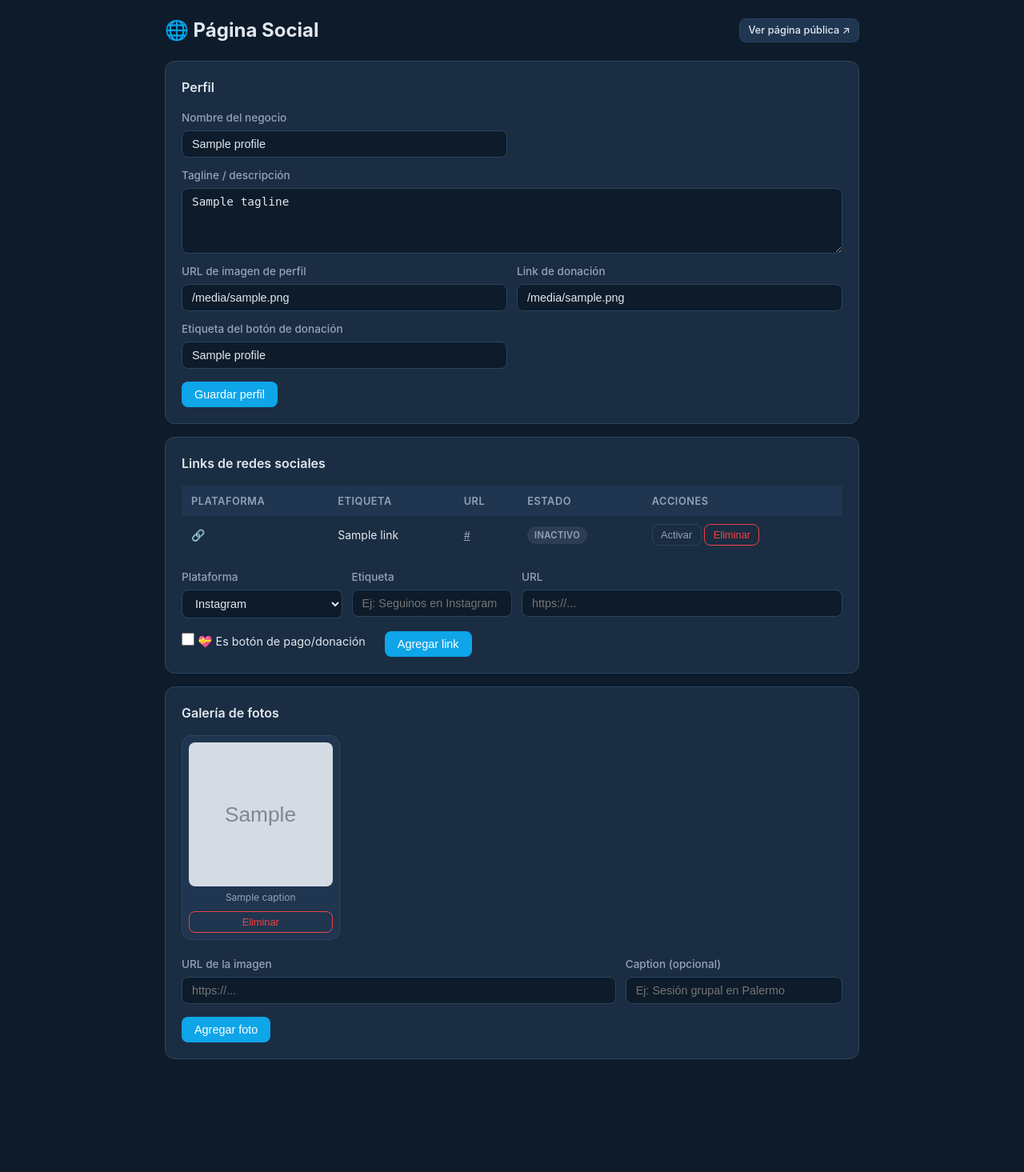
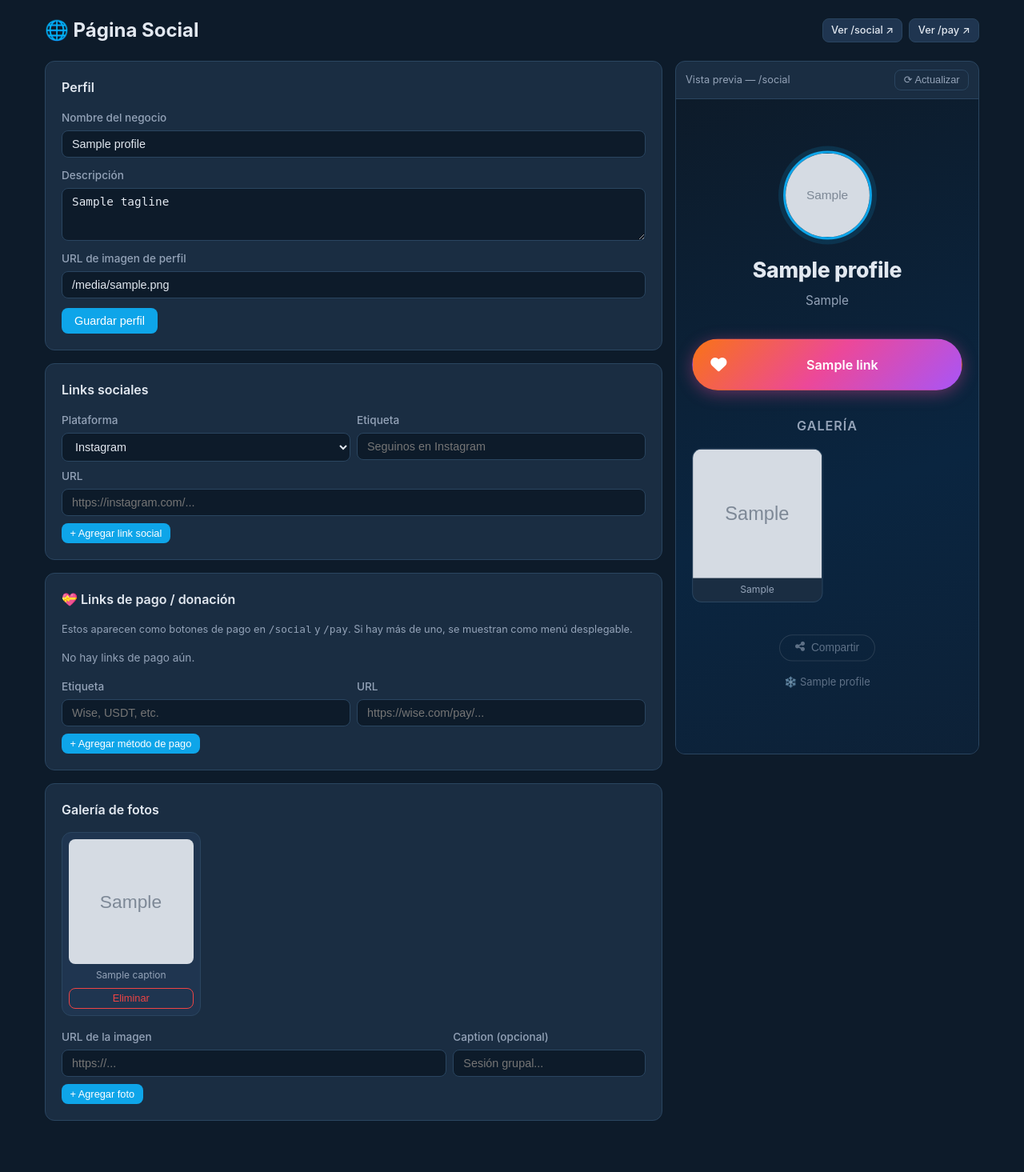
Before and after one commit to matiasosuna/coldplunge-tracker, a FastAPI app: template app/templates/admin_social.html in a window 1280 px wide. Shown: the part 56-1521 px from the top of the page at 80% size. Before the commit the page ends 1380 px from the top, so only its background shows below. Run offline with FastAPI, Linux system fonts and the light colour scheme; the template is opened without the code that fills it: most values are stand-ins (such as "Sample title", 1, 10 or a date in 2020); grey boxes marked "Sample" are stand-in pictures.

Commit message:
Add preview iframe to admin social, separate payment links section, remove redundant donation fields

```diff
--- a/app/main.py
+++ b/app/main.py
@@ -493,8 +493,6 @@ async def admin_social_profile(
     business_name: str = Form(...),
     tagline: str = Form(""),
     profile_image_url: str = Form(""),
-    donation_link: str = Form(""),
-    donation_label: str = Form("Apoyanos"),
     db: Session = Depends(get_db),
 ):
     if not get_current_user(request):
@@ -503,8 +501,6 @@ async def admin_social_profile(
     profile.business_name = business_name.strip()
     profile.tagline = tagline.strip()
     profile.profile_image_url = profile_image_url.strip()
-    profile.donation_link = donation_link.strip()
-    profile.donation_label = donation_label.strip() or "Apoyanos"
     db.commit()
     return RedirectResponse(url="/admin/social", status_code=302)
 
--- a/app/templates/admin_social.html
+++ b/app/templates/admin_social.html
@@ -5,103 +5,78 @@
 {% block content %}
 <div class="page-header">
   <h1 class="page-title">🌐 Página Social</h1>
-  <a href="/social" target="_blank" class="btn btn-secondary btn-sm">Ver página pública ↗</a>
+  <div style="display:flex;gap:0.5rem;">
+    <a href="/social" target="_blank" class="btn btn-secondary btn-sm">Ver /social ↗</a>
+    <a href="/pay" target="_blank" class="btn btn-secondary btn-sm">Ver /pay ↗</a>
+  </div>
 </div>
 
-<!-- Profile section -->
+<!-- Two-column layout: editor + preview -->
+<div class="social-admin-layout">
+
+  <!-- LEFT: editor -->
+  <div class="social-admin-editor">
+
+    <!-- Profile -->
     <div class="section">
       <div class="section-header">
         <h2 class="section-title">Perfil</h2>
       </div>
-  <form method="post" action="/admin/social/profile">
-    <div class="quick-form-grid" style="grid-template-columns: 1fr 1fr;">
-      <div class="form-group">
+      <form method="post" action="/admin/social/profile" onsubmit="reloadPreview()">
+        <div class="form-group" style="margin-bottom:0.75rem;">
           <label class="form-label">Nombre del negocio</label>
           <input type="text" name="business_name" class="form-input" value="{{ profile.business_name }}" required />
         </div>
-      <div class="form-group" style="grid-column: 1 / -1;">
-        <label class="form-label">Tagline / descripción</label>
-        <textarea name="tagline" class="form-input" rows="4" placeholder="Ej: Da Nang's first mobile cold plunge...">{{ profile.tagline }}</textarea>
+        <div class="form-group" style="margin-bottom:0.75rem;">
+          <label class="form-label">Descripción</label>
+          <textarea name="tagline" class="form-input" rows="3" placeholder="Da Nang's first mobile cold plunge...">{{ profile.tagline }}</textarea>
         </div>
-      <div class="form-group">
+        <div class="form-group" style="margin-bottom:0.75rem;">
           <label class="form-label">URL de imagen de perfil</label>
           <input type="url" name="profile_image_url" class="form-input" value="{{ profile.profile_image_url }}" placeholder="https://..." />
         </div>
-      <div class="form-group">
-        <label class="form-label">Link de donación</label>
-        <input type="url" name="donation_link" class="form-input" value="{{ profile.donation_link }}" placeholder="https://cafecito.app/..." />
-      </div>
-      <div class="form-group">
-        <label class="form-label">Etiqueta del botón de donación</label>
-        <input type="text" name="donation_label" class="form-input" value="{{ profile.donation_label }}" placeholder="Apoyanos" />
-      </div>
-    </div>
-    <div class="form-actions" style="margin-top: 0.75rem;">
+        <div class="form-actions">
           <button type="submit" class="btn btn-primary">Guardar perfil</button>
         </div>
       </form>
     </div>
 
-<!-- Links section -->
+    <!-- Social links -->
     <div class="section">
       <div class="section-header">
-    <h2 class="section-title">Links de redes sociales</h2>
+        <h2 class="section-title">Links sociales</h2>
       </div>
 
-  {% if links %}
-  <div class="table-wrapper" style="margin-bottom: 1.25rem;">
-    <table class="table">
-      <thead>
-        <tr>
-          <th>Plataforma</th>
-          <th>Etiqueta</th>
-          <th>URL</th>
-          <th>Estado</th>
-          <th>Acciones</th>
-        </tr>
-      </thead>
-      <tbody>
-        {% for link in links %}
-        <tr>
-          <td>
-            {% if link.platform == "instagram" %}📸 Instagram
-            {% elif link.platform == "tiktok" %}🎵 TikTok
-            {% elif link.platform == "whatsapp" %}💬 WhatsApp
-            {% elif link.platform == "youtube" %}▶️ YouTube
-            {% else %}🔗 {{ link.platform | capitalize }}
+      {% set social_links = links | selectattr("is_donation", "equalto", false) | list %}
+      {% if social_links %}
+      <div style="margin-bottom:1rem;">
+        {% for link in social_links %}
+        <div style="display:flex;align-items:center;gap:0.5rem;padding:0.5rem 0;border-bottom:1px solid var(--color-border);">
+          <span style="flex:1;font-size:0.9rem;">
+            {% if link.platform == "instagram" %}📸
+            {% elif link.platform == "tiktok" %}🎵
+            {% elif link.platform == "whatsapp" %}💬
+            {% elif link.platform == "youtube" %}▶️
+            {% elif link.platform == "facebook" %}👤
+            {% elif link.platform == "twitter" %}🐦
+            {% else %}🔗
             {% endif %}
-          </td>
-          <td>{{ link.label }}</td>
-          <td><a href="{{ link.url }}" target="_blank" class="text-muted" style="font-size: 0.8rem;">{{ link.url[:50] }}{% if link.url | length > 50 %}…{% endif %}</a></td>
-          <td>
-            {% if link.active %}
-            <span class="badge badge-income">Activo</span>
-            {% else %}
-            <span class="badge badge-inactive">Inactivo</span>
-            {% endif %}
-          </td>
-          <td class="actions-cell">
+            <strong>{{ link.label }}</strong>
+            {% if not link.active %}<span style="color:var(--color-text-muted);font-size:0.75rem;"> (inactivo)</span>{% endif %}
+          </span>
           <form method="post" action="/admin/social/links/{{ link.id }}/toggle" style="display:inline;">
-              <button type="submit" class="btn btn-ghost btn-sm">
-                {% if link.active %}Desactivar{% else %}Activar{% endif %}
-              </button>
+            <button type="submit" class="btn btn-ghost btn-sm">{% if link.active %}⏸{% else %}▶{% endif %}</button>
           </form>
-            <form method="post" action="/admin/social/links/{{ link.id }}/delete" style="display:inline;" onsubmit="return confirm('¿Eliminar este link?')">
-              <button type="submit" class="btn btn-danger btn-sm">Eliminar</button>
+          <form method="post" action="/admin/social/links/{{ link.id }}/delete" style="display:inline;" onsubmit="return confirm('¿Eliminar?')">
+            <button type="submit" class="btn btn-danger btn-sm">🗑</button>
           </form>
-          </td>
-        </tr>
+        </div>
         {% endfor %}
-      </tbody>
-    </table>
       </div>
-  {% else %}
-  <p class="empty-state" style="padding: 1rem 0;">No hay links aún.</p>
       {% endif %}
 
-  <!-- Add link form -->
-  <form method="post" action="/admin/social/links/add">
-    <div class="quick-form-grid" style="grid-template-columns: 1fr 1fr 2fr;">
+      <form method="post" action="/admin/social/links/add" onsubmit="reloadPreview()">
+        <div style="display:grid;grid-template-columns:1fr 1fr;gap:0.5rem;margin-bottom:0.5rem;">
           <div class="form-group">
             <label class="form-label">Plataforma</label>
             <select name="platform" class="form-input" required>
@@ -116,67 +91,131 @@
           </div>
           <div class="form-group">
             <label class="form-label">Etiqueta</label>
-        <input type="text" name="label" class="form-input" placeholder="Ej: Seguinos en Instagram" required />
+            <input type="text" name="label" class="form-input" placeholder="Seguinos en Instagram" required />
+          </div>
+          <div class="form-group" style="grid-column:1/-1;">
+            <label class="form-label">URL</label>
+            <input type="url" name="url" class="form-input" placeholder="https://instagram.com/..." required />
+          </div>
+        </div>
+        <input type="hidden" name="is_donation" value="" />
+        <button type="submit" class="btn btn-primary btn-sm">+ Agregar link social</button>
+      </form>
+    </div>
+
+    <!-- Payment links -->
+    <div class="section">
+      <div class="section-header">
+        <h2 class="section-title">💝 Links de pago / donación</h2>
+      </div>
+      <p style="font-size:0.8rem;color:var(--color-text-muted);margin-bottom:1rem;">Estos aparecen como botones de pago en <code>/social</code> y <code>/pay</code>. Si hay más de uno, se muestran como menú desplegable.</p>
+
+      {% set donation_links = links | selectattr("is_donation", "equalto", true) | list %}
+      {% if donation_links %}
+      <div style="margin-bottom:1rem;">
+        {% for link in donation_links %}
+        <div style="display:flex;align-items:center;gap:0.5rem;padding:0.5rem 0;border-bottom:1px solid var(--color-border);">
+          <span style="flex:1;font-size:0.9rem;">💝 <strong>{{ link.label }}</strong>
+            {% if not link.active %}<span style="color:var(--color-text-muted);font-size:0.75rem;"> (inactivo)</span>{% endif %}
+          </span>
+          <form method="post" action="/admin/social/links/{{ link.id }}/toggle" style="display:inline;">
+            <button type="submit" class="btn btn-ghost btn-sm">{% if link.active %}⏸{% else %}▶{% endif %}</button>
+          </form>
+          <form method="post" action="/admin/social/links/{{ link.id }}/delete" style="display:inline;" onsubmit="return confirm('¿Eliminar?')">
+            <button type="submit" class="btn btn-danger btn-sm">🗑</button>
+          </form>
+        </div>
+        {% endfor %}
+      </div>
+      {% else %}
+      <p style="color:var(--color-text-muted);font-size:0.85rem;margin-bottom:1rem;">No hay links de pago aún.</p>
+      {% endif %}
+
+      <form method="post" action="/admin/social/links/add" onsubmit="reloadPreview()">
+        <input type="hidden" name="is_donation" value="on" />
+        <div style="display:grid;grid-template-columns:1fr 1fr;gap:0.5rem;margin-bottom:0.5rem;">
+          <div class="form-group">
+            <label class="form-label">Etiqueta</label>
+            <input type="text" name="label" class="form-input" placeholder="Wise, USDT, etc." required />
           </div>
           <div class="form-group">
             <label class="form-label">URL</label>
-        <input type="url" name="url" class="form-input" placeholder="https://..." required />
+            <input type="url" name="url" class="form-input" placeholder="https://wise.com/pay/..." required />
           </div>
         </div>
-    <div class="form-actions" style="margin-top: 0.75rem;">
-      <label class="form-check" style="margin-right: 1rem;">
-        <input type="checkbox" name="is_donation" class="form-checkbox" />
-        <span class="form-check-label">💝 Es botón de pago/donación</span>
-      </label>
-      <button type="submit" class="btn btn-primary">Agregar link</button>
-    </div>
+        <input type="hidden" name="platform" value="custom" />
+        <button type="submit" class="btn btn-primary btn-sm">+ Agregar método de pago</button>
       </form>
     </div>
 
-<!-- Photos section -->
+    <!-- Photos -->
     <div class="section">
       <div class="section-header">
         <h2 class="section-title">Galería de fotos</h2>
       </div>
 
       {% if photos %}
-  <div class="admin-photo-grid" style="margin-bottom: 1.25rem;">
+      <div class="admin-photo-grid" style="margin-bottom:1rem;">
         {% for photo in photos %}
         <div class="admin-photo-card">
-      <img
-        src="{{ photo.image_url }}"
-        alt="{{ photo.caption or 'Foto' }}"
-        class="admin-photo-img"
-        onerror="this.style.opacity='0.3'"
-      />
-      {% if photo.caption %}
-      <p class="admin-photo-caption">{{ photo.caption }}</p>
-      {% endif %}
-      <form method="post" action="/admin/social/photos/{{ photo.id }}/delete" onsubmit="return confirm('¿Eliminar esta foto?')">
-        <button type="submit" class="btn btn-danger btn-sm btn-full" style="margin-top: 0.5rem;">Eliminar</button>
+          <img src="{{ photo.image_url }}" alt="{{ photo.caption or 'Foto' }}" class="admin-photo-img" onerror="this.style.opacity='0.3'" />
+          {% if photo.caption %}<p class="admin-photo-caption">{{ photo.caption }}</p>{% endif %}
+          <form method="post" action="/admin/social/photos/{{ photo.id }}/delete" onsubmit="return confirm('¿Eliminar?')">
+            <button type="submit" class="btn btn-danger btn-sm btn-full" style="margin-top:0.4rem;">Eliminar</button>
           </form>
         </div>
         {% endfor %}
       </div>
       {% else %}
-  <p class="empty-state" style="padding: 1rem 0;">No hay fotos aún.</p>
+      <p style="color:var(--color-text-muted);font-size:0.85rem;margin-bottom:1rem;">No hay fotos aún.</p>
       {% endif %}
 
-  <!-- Add photo form -->
-  <form method="post" action="/admin/social/photos/add">
-    <div class="quick-form-grid" style="grid-template-columns: 2fr 1fr;">
+      <form method="post" action="/admin/social/photos/add" onsubmit="reloadPreview()">
+        <div style="display:grid;grid-template-columns:2fr 1fr;gap:0.5rem;margin-bottom:0.5rem;">
           <div class="form-group">
             <label class="form-label">URL de la imagen</label>
             <input type="url" name="image_url" class="form-input" placeholder="https://..." required />
           </div>
           <div class="form-group">
             <label class="form-label">Caption (opcional)</label>
-        <input type="text" name="caption" class="form-input" placeholder="Ej: Sesión grupal en Palermo" />
+            <input type="text" name="caption" class="form-input" placeholder="Sesión grupal..." />
           </div>
         </div>
-    <div class="form-actions" style="margin-top: 0.75rem;">
-      <button type="submit" class="btn btn-primary">Agregar foto</button>
-    </div>
+        <button type="submit" class="btn btn-primary btn-sm">+ Agregar foto</button>
       </form>
     </div>
+
+  </div>
+
+  <!-- RIGHT: preview iframe -->
+  <div class="social-admin-preview">
+    <div class="social-preview-header">
+      <span style="font-size:0.8rem;color:var(--color-text-muted);">Vista previa — /social</span>
+      <button onclick="reloadPreview()" class="btn btn-ghost btn-sm">⟳ Actualizar</button>
+    </div>
+    <div class="social-preview-frame-wrapper">
+      <iframe id="socialPreview" src="/social" class="social-preview-frame"></iframe>
+    </div>
+  </div>
+
+</div>
+
+<script>
+  function scalePreview() {
+    const wrapper = document.querySelector('.social-preview-frame-wrapper');
+    const iframe = document.getElementById('socialPreview');
+    if (!wrapper || !iframe) return;
+    const scale = wrapper.clientWidth / 375;
+    iframe.style.transform = `scale(${scale})`;
+    wrapper.style.height = (812 * scale) + 'px';
+  }
+  function reloadPreview() {
+    setTimeout(() => {
+      const iframe = document.getElementById('socialPreview');
+      iframe.src = '/social';
+    }, 600);
+  }
+  window.addEventListener('load', scalePreview);
+  window.addEventListener('resize', scalePreview);
+</script>
 {% endblock %}
--- a/static/style.css
+++ b/static/style.css
@@ -1087,3 +1087,58 @@ body {
   color: var(--color-text-muted);
   line-height: 1.4;
 }
+
+/* ===== SOCIAL ADMIN LAYOUT ===== */
+.social-admin-layout {
+  display: grid;
+  grid-template-columns: 1fr;
+  gap: 1rem;
+}
+
+@media (min-width: 900px) {
+  .social-admin-layout {
+    grid-template-columns: 1fr 380px;
+    align-items: start;
+  }
+  .main-content {
+    max-width: 1200px;
+  }
+}
+
+.social-admin-editor {
+  display: flex;
+  flex-direction: column;
+  gap: 0;
+}
+
+.social-admin-preview {
+  position: sticky;
+  top: 70px;
+  background: var(--color-surface);
+  border: 1px solid var(--color-border);
+  border-radius: var(--radius-lg);
+  overflow: hidden;
+}
+
+.social-preview-header {
+  display: flex;
+  align-items: center;
+  justify-content: space-between;
+  padding: 0.6rem 0.75rem;
+  border-bottom: 1px solid var(--color-border);
+}
+
+.social-preview-frame-wrapper {
+  width: 100%;
+  height: 700px;
+  overflow: hidden;
+}
+
+.social-preview-frame {
+  width: 375px;
+  height: 812px;
+  border: none;
+  transform-origin: top left;
+
+  pointer-events: none;
+}
```
Lines whose indentation alone changed are shown as unchanged.
